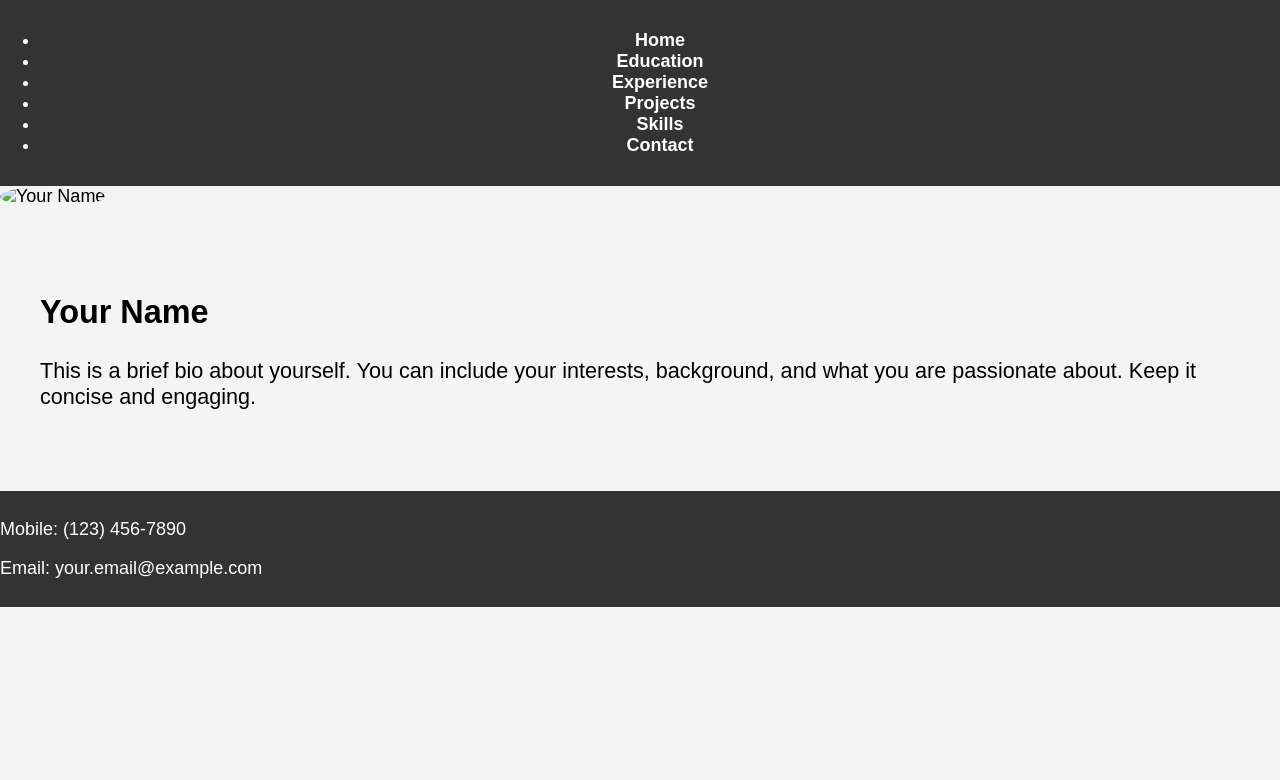
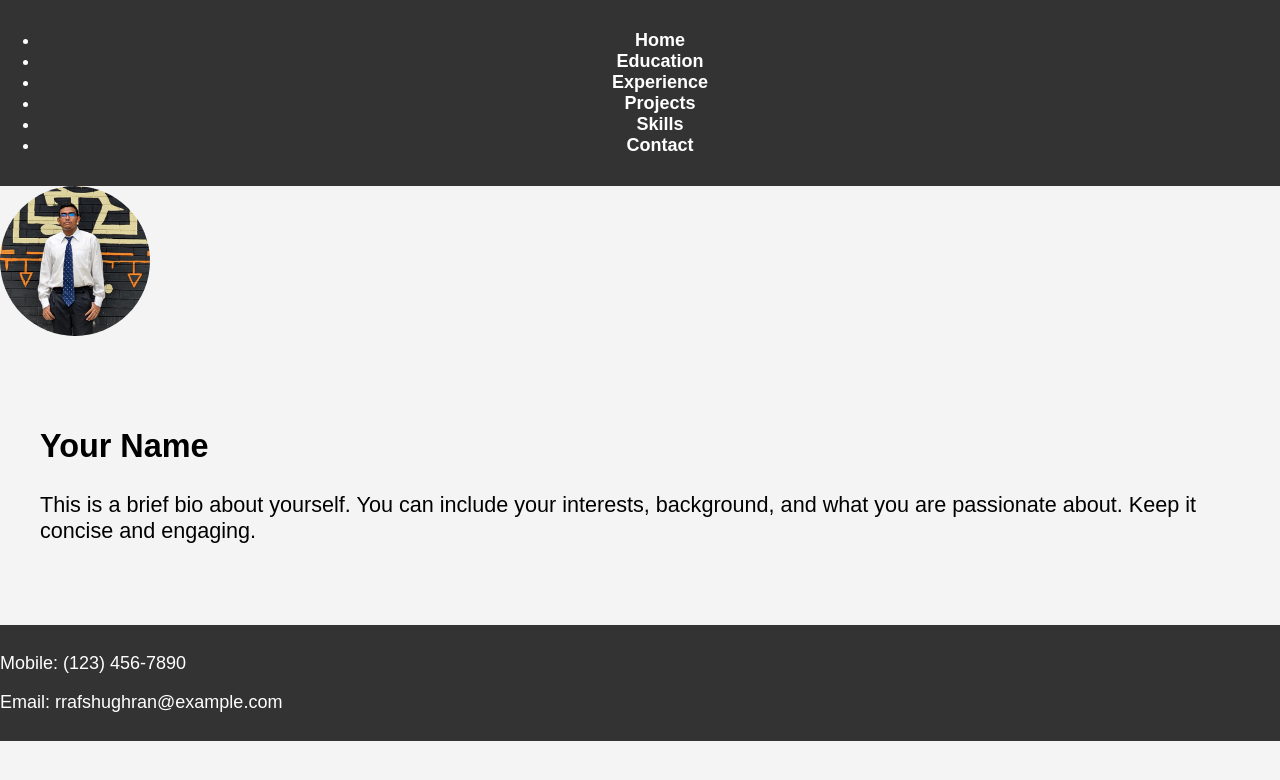
Before and after one commit to shurraf/shurraf.github.io, a plain HTML site: page index.html in a window 1280 px wide. Drawn offline with Linux system fonts and the light colour scheme.

Commit message:
added new image in assets folder

```diff
--- a/index.html
+++ b/index.html
@@ -23,7 +23,7 @@
 
     <main>
         <section class="hero">
-            <img src="assets/img/your-photo.jpg" alt="Your Name" class="profile-photo">
+            <img src="assets/Screenshot 2025-10-14 160836.png" alt="Your Name" class="profile-photo">
             <div class="bio">
                 <h1>Your Name</h1>
                 <p>This is a brief bio about yourself. You can include your interests, background, and what you are passionate about. Keep it concise and engaging.</p>
@@ -34,7 +34,7 @@
     <footer>
         <div class="contact-info">
             <p>Mobile: (123) 456-7890</p>
-            <p>Email: your.email@example.com</p>
+            <p>Email: rrafshughran@example.com</p>
         </div>
     </footer>
 
```
Also changed, not shown: assets/Screenshot 2025-10-14 160836.png (added).
